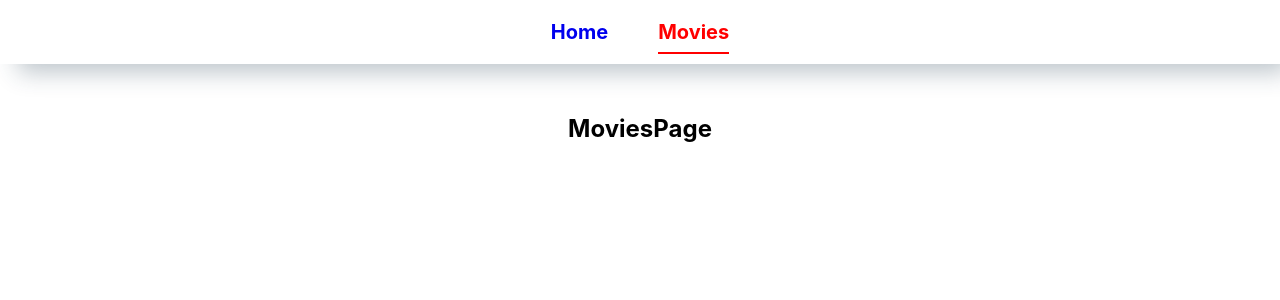
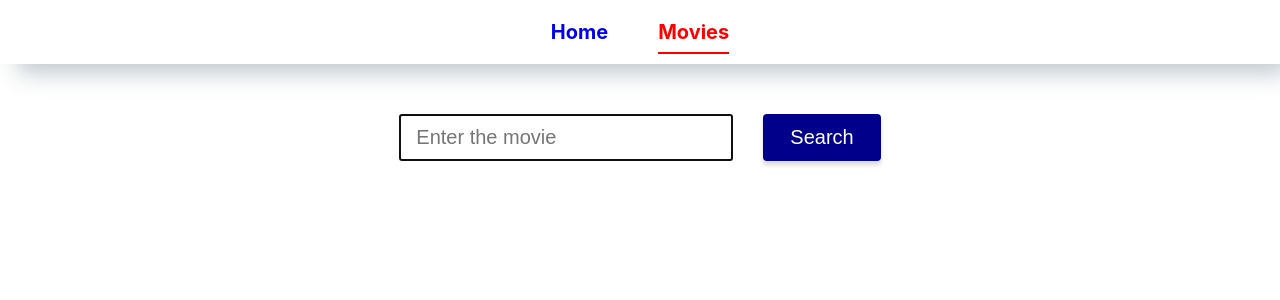
Before and after one commit to VladymyrRzhanov/goit-react-hw-05-movies, a React (Create React App) app: page /movies in a window 1280 px wide. Shown: the top 300 px of the page. Built offline with nearby package versions, Linux system fonts and the light colour scheme.

Commit message:
добавил поиск

```diff
--- a/src/components/ActorsDetails/ActorsDetails.js
+++ b/src/components/ActorsDetails/ActorsDetails.js
@@ -1,22 +1,27 @@
 import s from "./ActorsDetails.module.css";
+import oskar from '../../images/oskar.jpg'
+
 
 const ActorsDetails = ({ actors }) => {
     const IMAGE_URL = 'https://image.tmdb.org/t/p/w500';
-    const cast = actors.filter(actor => actor.profile_path);
 
     return (
         <ul className={s.gallery}>
-            {cast.map(({ id, character, name, profile_path }) => (
+            {actors.map(({ id, character, name, profile_path }) => {
+                const foto = profile_path === null ? oskar : `${IMAGE_URL}${profile_path}`;
+
+                return (
                     <li className={s.item} key={id}>
                         <div className={s.card}>
-                        <img className={s.container} src={IMAGE_URL + profile_path} alt={name} />
+                            <img className={s.container} src={foto} alt={name} />
                             <div>
                                 <p className={s.name}>{name}</p>
                                 <p className={s.character}>{character}</p>
                             </div>
                         </div>
                     </li>
-            ))}
+                )
+            })}
         </ul>
     );
 };
--- a/src/components/FilmsGallery/FilmGalleryItem.js
+++ b/src/components/FilmsGallery/FilmGalleryItem.js
@@ -1,16 +1,18 @@
 import React from 'react';
 import PropTypes from 'prop-types';
 import s from './FilmsGallery.module.css';
+import oskar from '../../images/oskar.jpg'
 
 const FilmGalleryItem = ({ filmId, poster, title }) => {
     const IMAGE_URL = 'https://image.tmdb.org/t/p/w500';
+    const foto = poster === null ? oskar : `${IMAGE_URL}${poster}`;
 
     return (
         <div className={s.card} id={filmId}>
             <div className={s.container}>
                 <img
                     className={s.galleryImage}
-                    src={IMAGE_URL + poster}
+                    src={foto}
                     alt={title}
                 />
             </div>
--- a/src/components/FilmsGallery/FilmsGallery.js
+++ b/src/components/FilmsGallery/FilmsGallery.js
@@ -1,5 +1,5 @@
 import React from 'react';
-import { Link } from 'react-router-dom'
+import { Link } from 'react-router-dom';
 import FilmGalleryItem from './FilmGalleryItem';
 import PropTypes from 'prop-types';
 import s from "./FilmsGallery.module.css";
@@ -20,16 +20,15 @@ const FilmsGallery = ({ films }) => (
     </ul>
 );
 
-// FilmsGallery.propTypes = {
-//   images: PropTypes.arrayOf(
-//     PropTypes.shape({
-//       imageId: PropTypes.number.isRequired,
-//       smallImg: PropTypes.string.isRequired,
-//       modalImg: PropTypes.string.isRequired,
-//       tags: PropTypes.string.isRequired,
-//     }).isRequired,
-//   ).isRequired,
-//   onModalOpen: PropTypes.func.isRequired,
-// };
+FilmsGallery.propTypes = {
+    films: PropTypes.arrayOf(
+        PropTypes.shape({
+            id: PropTypes.number.isRequired,
+            poster_path: PropTypes.string,
+            title: PropTypes.string,
+            name: PropTypes.string,
+        }).isRequired,
+    ).isRequired,
+};
 
 export default FilmsGallery;
--- /dev/null
+++ b/src/components/Filter/Filter.js
@@ -0,0 +1,30 @@
+import s from "./Filter.module.css";
+
+const Filter = ({ handleChange, onSearch }) => {
+    const handleSubmit = e => {
+        e.preventDefault()
+        onSearch()
+    }
+
+    return (
+        <form
+            className={s.form}
+            onSubmit={handleSubmit}>
+
+            <input
+                className={s.input}
+                type="text"
+                autoComplete="on"
+                autoFocus
+                placeholder="Enter the movie"
+                onChange={handleChange} />
+
+            <button
+                className={s.button}
+                type='submit'>
+                Search
+            </button>
+    </form>
+)}
+
+export default Filter;
--- /dev/null
+++ b/src/components/Filter/Filter.module.css
@@ -0,0 +1,26 @@
+.form {
+  display: flex;
+  justify-content: center;
+  align-items: center;
+  margin-bottom: 50px;
+}
+
+.input {
+  width: 25%;
+  margin-right: 30px;
+  padding: 10px 15px;
+  font-size: 20px;
+}
+
+.button {
+  display: block;
+  font-size: 20px;
+  padding: 10px 25px;
+  cursor: pointer;
+  color: #fff;
+  background-color: rgb(0 0 139);
+  box-shadow: 0px 4px 4px rgba(0, 0, 0, 0.15);
+  border-radius: 4px;
+  border-color: transparent;
+  transition: 250ms cubic-bezier(0.25, 0.46, 0.45, 0.94);
+}
--- /dev/null
+++ b/src/components/Filter/index.js
@@ -0,0 +1 @@
+export { default } from './Filter';
--- a/src/pages/HomePage.js
+++ b/src/pages/HomePage.js
@@ -7,15 +7,15 @@ import Loader from "../components/Loader";
 const HomePage = () => {
     const [films, setFilms] = useState([]);
     const [page, setPage] = useState(1)
-    const [error, setError] = useState('');
+    const [error, setError] = useState(null);
     const [loading, setLoading] = useState(false)
 
     useEffect(() => {
         setLoading(true)
         FilmsApi.fetchTrendingMovies(page)
-            .then(({ results }) => {
-                setFilms(prevState => [...prevState, ...results]);
-            })
+            .then(({ results }) =>
+                setFilms(prevState => [...prevState, ...results])
+            )
             .catch(error => setError(error))
           .finally(() => setLoading(false));
     }, [page]);
--- a/src/pages/MovieDetailsPage.js
+++ b/src/pages/MovieDetailsPage.js
@@ -8,20 +8,25 @@ import * as FilmsApi from '../service/apiFilmsService';
 
 const MoviesPage = () => {
     const [film, setFilm] = useState(null);
-    const [error, setError] = useState('');
+    const [error, setError] = useState(null);
     const { filmId } = useParams();
     const { url } = useRouteMatch();
 
     useEffect(() => {
         FilmsApi
             .fetchDetailsMovie(filmId)
-            .then(setFilm)
+            .then(film => {
+                if (film.success === false) {
+                    return setError(film.status_message)
+                }
+                else { setFilm(film) }
+            })
             .catch(error => setError(error))
     }, [filmId]);
-
+    console.log(film)
     return (
         <>
-            {film && <FilmDetails film={film} />}
+            {film ? <FilmDetails film={film} /> : <h1>{error}</h1>}
             <Route path={`${url}/:actorsId`} exact>
                 <ActorsPage />
             </Route>
--- a/src/pages/MoviesPage.js
+++ b/src/pages/MoviesPage.js
@@ -1,5 +1,32 @@
-const MoviesPage = () => (
-    <h1>MoviesPage</h1>
-)
+import { useState } from 'react';
+import Filter from "../components/Filter";
+import * as FilmsApi from "../service/apiFilmsService";
+import FilmsGallery from "../components/FilmsGallery";
+
+const MoviesPage = () => {
+    const [query, setQuery] = useState('');
+    const [searchFilms, setSearchFilms] = useState(null)
+    const [error, setError] = useState(null)
+
+    const handleChange = ({ target: { value } }) => {
+        setQuery(value)
+    }
+
+    const onSearch = () => {
+        FilmsApi
+            .fetchSearchMovie(query)
+            .then(({results})=>
+                setSearchFilms(results)
+            )
+            .catch(error => setError(error))
+    }
+
+    return (
+        <>
+            <Filter handleChange={handleChange} onSearch={onSearch} />
+            {searchFilms && <FilmsGallery films={searchFilms}/>}
+            </>
+    )
+};
 
 export default MoviesPage;
```
Also changed, not shown: src/pages/ActorsPage.js (+4 -3 lines), src/images/oskar.jpg (added). Lines whose indentation alone changed are shown as unchanged.
